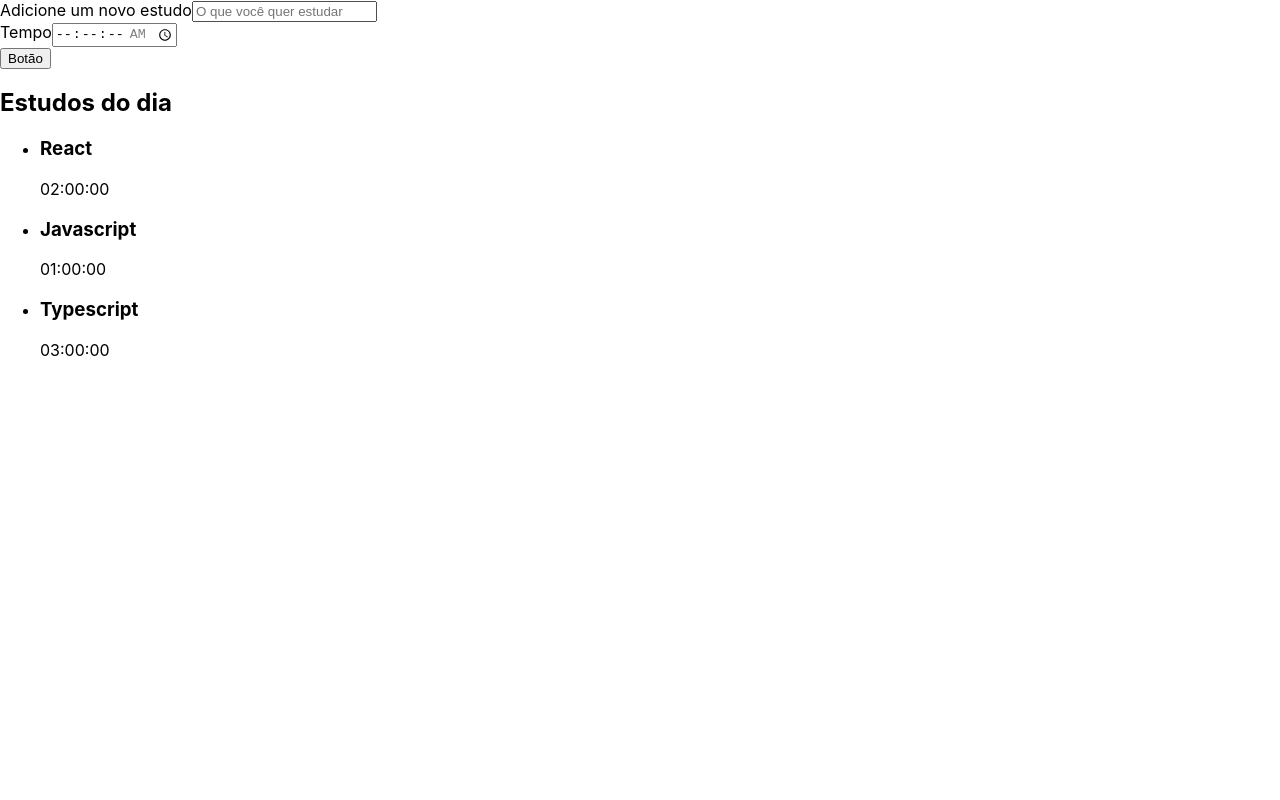
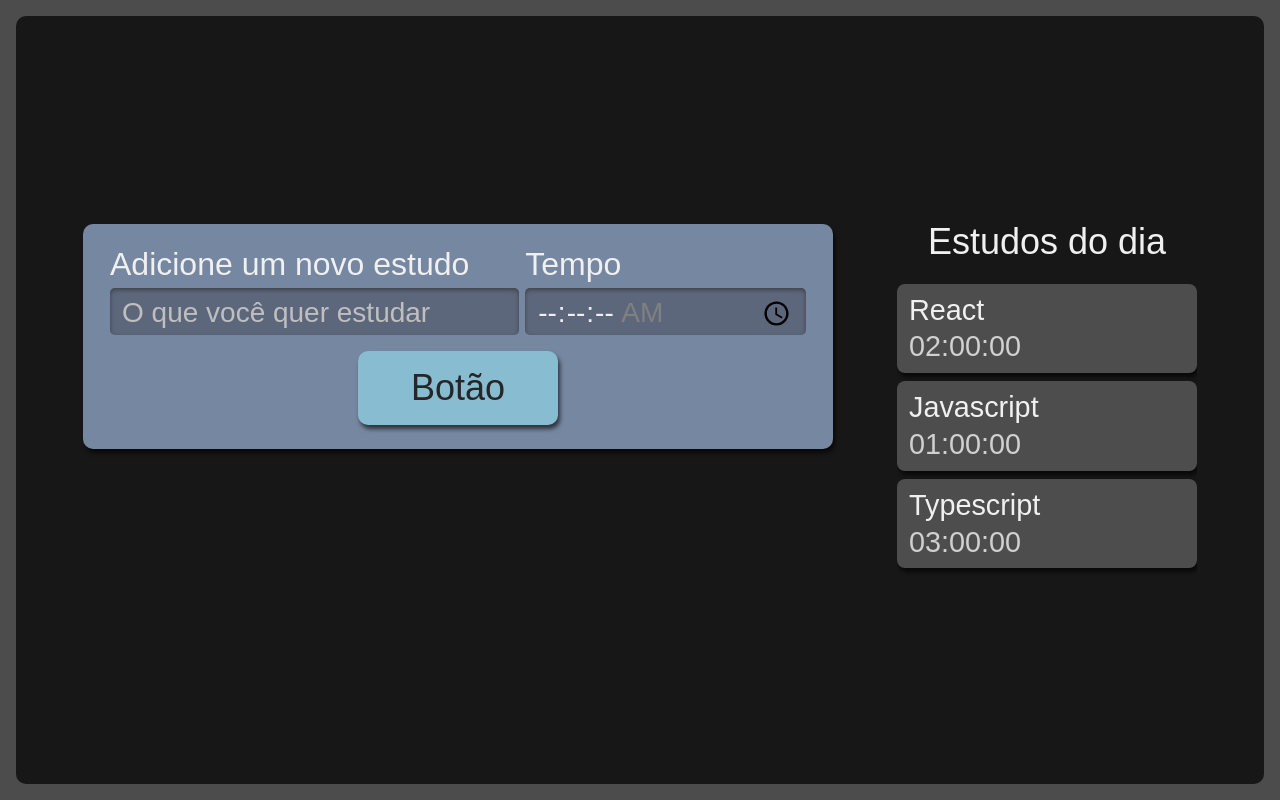
Before and after one commit to GersonAparecidoLima/React-modernizando, a React (Create React App) app: page / in a window 1280 px wide. Built offline with nearby package versions, Linux system fonts and the light colour scheme.

Commit message:
Estilizando com Sass

```diff
--- a/package.json
+++ b/package.json
@@ -14,6 +14,7 @@
     "react": "^19.0.0",
     "react-dom": "^19.0.0",
     "react-scripts": "5.0.1",
+    "sass-loader": "^16.0.5",
     "typescript": "^4.9.5",
     "web-vitals": "^2.1.4"
   },
@@ -40,5 +41,8 @@
       "last 1 firefox version",
       "last 1 safari version"
     ]
+  },
+  "devDependencies": {
+    "sass": "^1.86.0"
   }
 }
--- a/src/App.tsx
+++ /dev/null
@@ -1,16 +0,0 @@
-import React from 'react';
-import Formulario from './components/Formulario';
-import Lista from './components/Lista';
-
-
-
-function App() {
-  return (
-    <div className="App">
-       <Formulario />
-       <Lista />
-    </div>
-  );
-}
-
-export default App;
--- /dev/null
+++ b/src/components/Botao/Botao.module.scss
@@ -0,0 +1,25 @@
+.botao {
+  align-self: center;
+  background-color: #88bcd1;
+  border-radius: 10px;
+  box-shadow: 2px 4px 4px #0000009F;
+  color: #272626;
+  cursor: pointer;
+  font-size: 1.25rem;
+  padding: 16px;
+  width: 150px;
+
+  &:active {
+    background-color: #7CA6B7;
+    box-shadow: 2px 2px 4px #0000009F inset;
+  }
+}
+
+@media screen and (min-width: 1280px) {
+  .botao {
+    grid-column-start: span 2;
+    justify-self: center;
+    width: 200px;
+    font-size: 2.25rem;
+  }
+}
--- a/src/components/Botao/index.tsx
+++ b/src/components/Botao/index.tsx
@@ -1,9 +1,10 @@
 import React from 'react';
+import style from './Botao.module.scss';
 
 class Botao extends React.Component {
   render() {
     return (
-       <button>
+      <button className={style.botao}>
         Botão
       </button>
     )
--- /dev/null
+++ b/src/components/Formulario/Formulario.module.scss
@@ -0,0 +1,61 @@
+.novaTarefa {
+  display:flex;
+  flex-direction: column;
+  grid-area: nova-tarefa;
+  background-color: #7687A1;
+  border-radius: 10px;
+  box-shadow: 2px 4px 4px #0000009F;
+  padding: 12px;
+
+  .inputContainer {
+    display: flex;
+    flex-direction: column;
+    width: 100%;
+    margin-bottom: 16px;
+
+    label {
+      margin-bottom: 8px;
+      font-size: 1.25rem;
+    }
+
+    input {
+      width: 100%;
+      padding: 8px 12px 4px;
+      box-sizing: border-box;
+      border: unset;
+      border-radius: 5px;
+      background-color: #5D677C;
+      box-shadow: 0px 2px 4px #2D2B2B9F inset;
+
+      &::placeholder {
+        color: #BFBFBF;
+      }
+    }
+  }
+
+  @media screen and (min-width: 1280px) {
+    flex-direction: row;
+    flex-wrap: wrap;
+    justify-content: space-around;
+    font-size: 2.25rem;
+    padding: 24px;
+    box-sizing: border-box;
+
+    .inputContainer {
+      width: calc(60% - 12px);
+
+      &:last-of-type {
+        width: 40%;
+      }
+
+      label {
+        font-size: 2rem;
+      }
+
+      input {
+        height: 100%;
+        font-size: 1.75rem;
+      }
+    }
+  }
+}
--- a/src/components/Formulario/index.tsx
+++ b/src/components/Formulario/index.tsx
@@ -1,11 +1,12 @@
 import React from 'react';
 import Botao from '../Botao';
+import style from './Formulario.module.scss';
 
 class Formulario extends React.Component {
-  render() {  // Adicionando o método render() corretamente
+  render() {
     return (
-      <form>
-        <div>
+      <form className={style.novaTarefa}>
+        <div className={style.inputContainer}>
           <label htmlFor="tarefa">
             Adicione um novo estudo
           </label>
@@ -17,7 +18,7 @@ class Formulario extends React.Component {
             required
           />
         </div>
-        <div>
+        <div className={style.inputContainer}>
           <label htmlFor="tempo">
             Tempo
           </label>
@@ -33,9 +34,8 @@ class Formulario extends React.Component {
         </div>
         <Botao />
       </form>
-    );
+    )
   }
 }
 
-// Exportando o componente como exportação padrão
 export default Formulario;
--- /dev/null
+++ b/src/components/Lista/Lista.module.scss
@@ -0,0 +1,75 @@
+.listaTarefas {
+  grid-area: tarefas;
+  height: 100%;
+
+  h2 {
+    font-size: 1.25rem;
+    margin-bottom: 12px;
+  }
+
+  ul {
+    max-height: 350px;
+    overflow-y: scroll;
+  	scrollbar-width: thin;
+  }
+
+  @media screen and (min-width:1280px) {
+
+    h2{
+      text-align: center;
+      font-size: 2.25rem;
+      margin-bottom: 24px;
+    }
+
+    ul {
+      overflow: auto;
+      max-height: 500px;
+    }
+  }
+}
+
+.item {
+  background-color: #4D4D4D;
+  border-radius: 8px;
+  box-shadow: 2px 4px 4px #0000009F;
+  padding: 12px;
+  margin-bottom: 8px;
+  position: relative;
+  cursor: pointer;
+
+  h3 {
+    margin-bottom: 8px;
+    word-break: break-all;
+  }
+
+  span {
+    color: #D0D0D0;
+  }
+
+  @media screen and (min-width:1280px) {
+    font-size: 1.8rem;
+  }
+}
+
+.itemSelecionado {
+  background-color: #292929;
+  box-shadow: 2px 4px 4px #0000009F inset;
+}
+
+.itemCompletado {
+  background-color: #566F42;
+  cursor: auto;
+
+  .concluido {
+    display: block;
+    background-image: url('../../assets/img/check-mark.svg');
+    background-repeat: no-repeat;
+    background-size: 38px 38px;
+    position: absolute;
+    top: 50%;
+    right: 12px;
+    transform: translateY(-50%);
+    width: 42px;
+    height: 43px;
+  }
+}
--- a/src/components/Lista/index.tsx
+++ b/src/components/Lista/index.tsx
@@ -1,4 +1,5 @@
 import React from 'react';
+import style from './Lista.module.scss';
 
 function Lista() {
   const tarefas = [{
@@ -8,25 +9,19 @@ function Lista() {
     tarefa: 'Javascript',
     tempo: '01:00:00'
   }, {
-    tarefa: 'Typescript',
-      tempo: '03:00:00'
-  }
-
-
-
-]
-
+    tarefa: "Typescript",
+    tempo: "03:00:00"
+  }];
   return (
-      <aside>
+    <aside className={style.listaTarefas}>
       <h2> Estudos do dia </h2>
       <ul>
-            {tarefas.map((tarefa, index) => (
-                <li key={index} >
-                    <h3> {tarefa.tarefa} </h3>
-                    <span> {tarefa.tempo} </span>
+        {tarefas.map((item, index) => (
+          <li key={index} className={style.item}>
+            <h3>{item.tarefa}</h3>
+            <span>{item.tempo}</span>
           </li>
-              ))
-            }
+        ))}
       </ul>
     </aside>
   )
--- a/src/index.css
+++ b/src/index.css
@@ -1,13 +1,95 @@
+html, body, div, span, applet, object, iframe,
+h1, h2, h3, h4, h5, h6, p, blockquote, pre,
+a, abbr, acronym, address, big, cite, code,
+del, dfn, em, img, ins, kbd, q, s, samp,
+small, strike, strong, sub, sup, tt, var,
+b, u, i, center,
+dl, dt, dd, ol, ul, li,
+fieldset, form, label, legend,
+table, caption, tbody, tfoot, thead, tr, th, td,
+article, aside, canvas, details, embed,
+figure, figcaption, footer, header, hgroup,
+menu, nav, output, ruby, section, summary,
+time, mark, audio, video {
+	margin: 0;
+	padding: 0;
+	border: 0;
+	font-size: 100%;
+	font: inherit;
+	vertical-align: baseline;
+}
+/* HTML5 display-role reset for older browsers */
+article, aside, details, figcaption, figure,
+footer, header, hgroup, menu, nav, section {
+	display: block;
+}
 body {
-  margin: 0;
-  font-family: -apple-system, BlinkMacSystemFont, 'Segoe UI', 'Roboto', 'Oxygen',
-    'Ubuntu', 'Cantarell', 'Fira Sans', 'Droid Sans', 'Helvetica Neue',
-    sans-serif;
-  -webkit-font-smoothing: antialiased;
-  -moz-osx-font-smoothing: grayscale;
+	line-height: 1;
+}
+ol, ul {
+	list-style: none;
+}
+blockquote, q {
+	quotes: none;
+}
+blockquote:before, blockquote:after,
+q:before, q:after {
+	content: '';
+	content: none;
+}
+table {
+	border-collapse: collapse;
+	border-spacing: 0;
 }
 
-code {
-  font-family: source-code-pro, Menlo, Monaco, Consolas, 'Courier New',
-    monospace;
+
+input {
+	font-family: inherit;
+	font-size: inherit;
+	font-weight: inherit;
+	color: inherit;
 }
+
+button {
+	border: unset;
+	background-color: unset;
+	font-family: inherit;
+	font-size: inherit;
+	font-weight: inherit;
+	color: inherit;
+}
+
+@import url('https://fonts.googleapis.com/css2?family=Manjari&display=swap');
+
+body {
+	display: flex;
+	justify-content: center;
+	font-family: 'Manjari', sans-serif;
+	color: #F0F0F0;
+	background-color: #4C4C4C;
+	height: 100%;
+	width: 100%;
+	padding: 16px;
+	box-sizing: border-box;
+}
+
+#root {
+	width: 100%;
+}
+
+::-webkit-scrollbar {
+	width: 8px;
+}
+
+::-webkit-scrollbar-track {
+	background: unset;
+}
+
+::-webkit-scrollbar-thumb {
+	border-radius: 4px;
+	background: #888;
+}
+
+::-webkit-scrollbar-thumb:hover {
+	background: #555;
+}
--- a/src/index.tsx
+++ b/src/index.tsx
@@ -1,7 +1,8 @@
 import React from 'react';
 import ReactDOM from 'react-dom/client';
 import './index.css';
-import App from './App';
+import App from './pages/App';  // Caminho correto para App.tsx
+
 
 
 const root = ReactDOM.createRoot(
--- /dev/null
+++ b/src/pages/App.module.scss
@@ -0,0 +1,30 @@
+.AppStyle {
+  display: grid;
+  grid-template-rows: min-content min-content auto;
+  grid-template-areas:
+  "nova-tarefa"
+  "cronometro"
+  "tarefas"
+  ;
+  row-gap: 24px;
+  min-width: 320px;
+  min-height: calc(100vh - 32px);
+  width: 100%;
+  padding: 32px;
+  box-sizing: border-box;
+  border-radius: 10px;
+  background-color: #171717;
+
+  @media screen and (min-width:1280px)  {
+    grid-template-areas:
+    "nova-tarefa tarefas"
+    "cronometro tarefas"
+    ;
+    column-gap: 64px;
+    grid-template-rows: min-content min-content;
+    grid-template-columns: 750px 300px;
+    justify-content: center;
+    align-content: center;
+    padding: 64px;
+  }
+}
--- /dev/null
+++ b/src/pages/App.tsx
@@ -0,0 +1,15 @@
+import React from 'react';
+import Formulario from '../components/Formulario';
+import Lista from '../components/Lista';
+import style from './App.module.scss';
+
+function App() {
+  return (
+    <div className={style.AppStyle}>
+      <Formulario />
+      <Lista />
+    </div>
+  );
+}
+
+export default App;
```
Also changed, not shown: src/assets/img/check-mark.svg (added), 1 other file (tests, documents, lock files or other folders). Lines whose indentation alone changed are shown as unchanged.
